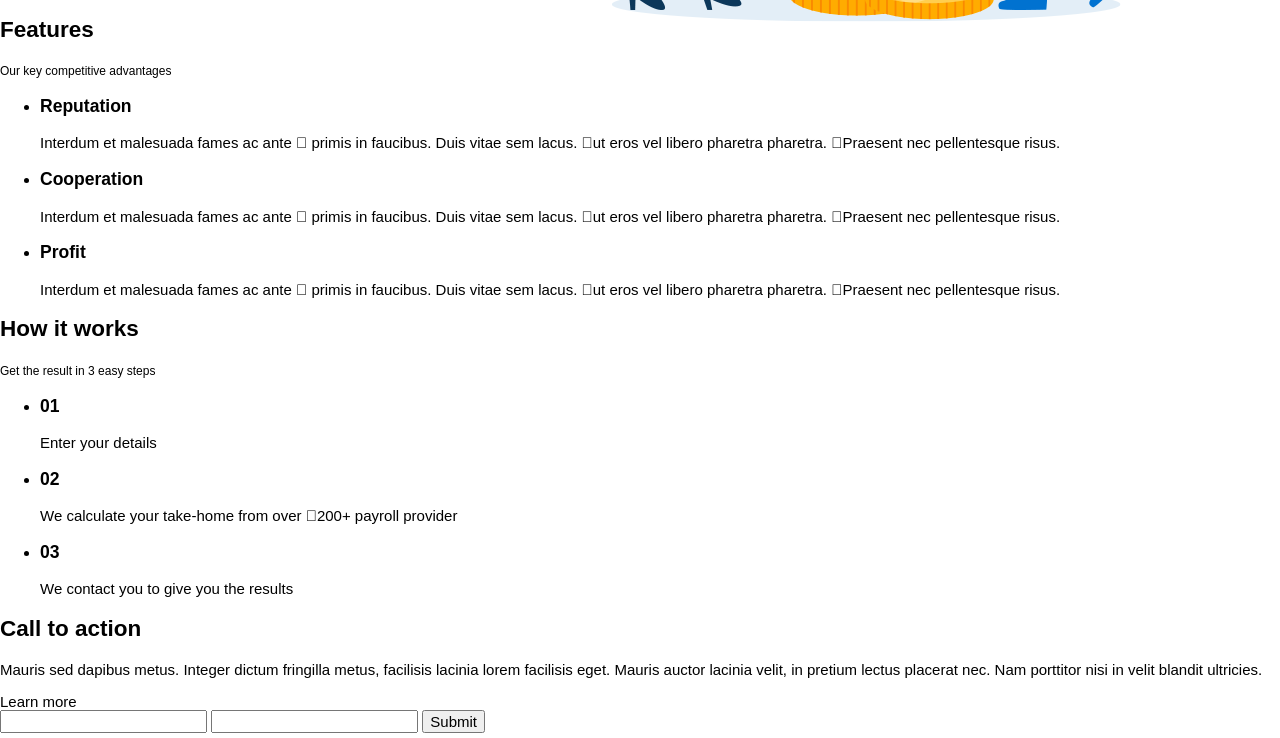
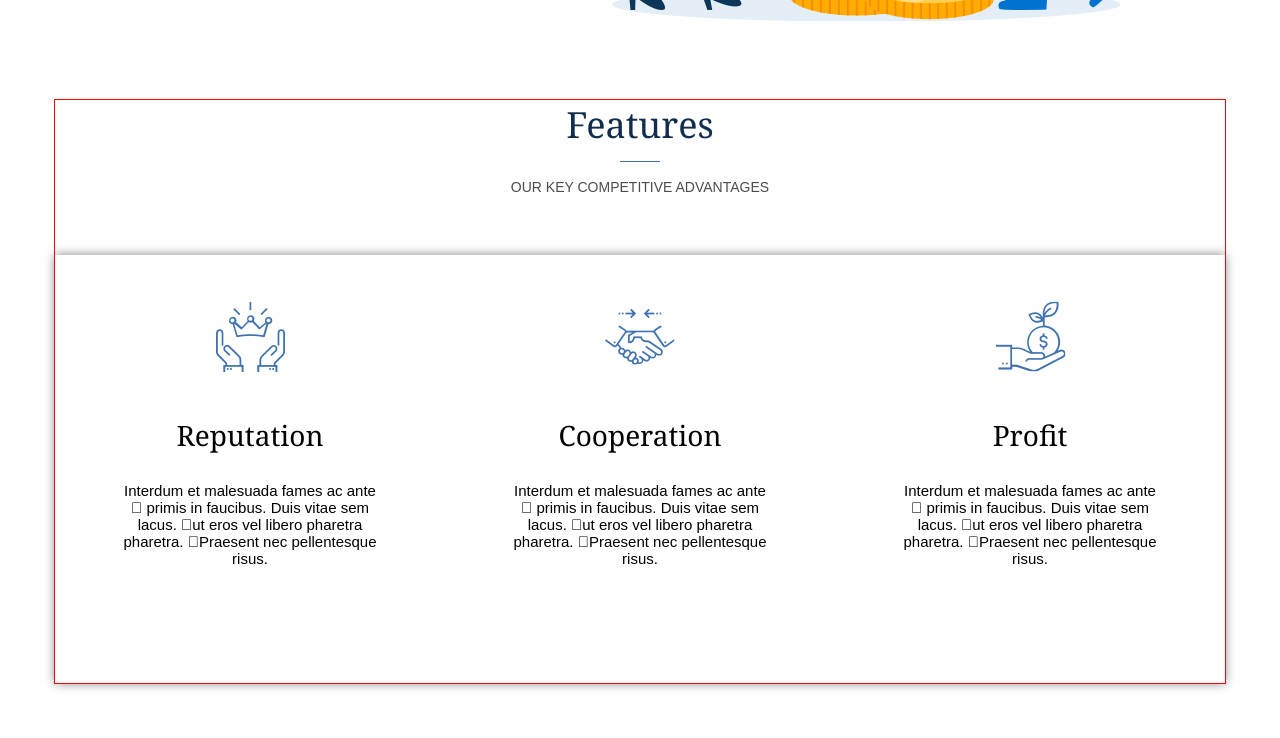
Before and after one commit to nadyawyn/mcash, a website: page app/index.html in a window 1280 px wide. Shown: the part 722-1460 px from the top of the page. Drawn offline with Linux system fonts and the light colour scheme.

Commit message:
Add Features section

```diff
--- a/app/index.html
+++ b/app/index.html
@@ -68,11 +68,12 @@
 	</header>
 	<main class="page-main">
 		<section class="features">
+			<div class="features__wrapper">
 				<h2 class="section__h2">Features</h2>
 				<small class="section__subtitle">Our key competitive advantages</small>
 				<ul class="features__ul">
 					<li>
-					<h3 class="features__h3">
+						<h3 class="features__h3 li001">
 							Reputation
 						</h3>
 						<p>
@@ -81,7 +82,7 @@
 						</p>
 					</li>
 					<li>
-					<h3 class="features__h3">
+						<h3 class="features__h3 li002">
 							Cooperation
 						</h3>
 						<p>
@@ -90,7 +91,7 @@
 						</p>
 					</li>
 					<li>
-					<h3 class="features__h3">
+						<h3 class="features__h3 li003">
 							Profit
 						</h3>
 						<p>
@@ -99,6 +100,8 @@
 						</p>
 					</li>
 				</ul>
+			</div>
+
 		</section>
 
 		<section class="how-it-works">
--- a/app/sass/_scaffolding.scss
+++ b/app/sass/_scaffolding.scss
@@ -35,4 +35,53 @@ img {
 	background-color: #ffffff;
 }
 
+section {
+	width: 100%;
+	padding-top: 72px;
+}
+
+.section__h2 {
+	text-align: center;
+
+	font-family: Georgia, 'Times New Roman', Times, serif;
+
+	font-size: 36px;
+
+	color: #112d4e;
+
+	font-weight: normal;
+}
+
+.section__subtitle {
+	display: block;
+	text-align: center;
+	text-transform: uppercase;
+	color: #4c4c4c;
+	font-size: 14px;
+
+	position: relative;
+}
+
+.section__subtitle::before {
+	content: "";
+	width: 40px;
+	height: 1px;
+
+	position: absolute;
+	left: 50%;
+	top: -18px;
+
+	margin-left: -20px;
+
+	background-color: #3f72af;
+}
+
+
 @import "blocks/page-header";
+@import "blocks/features";
+@import "blocks/how-it-works";
+@import "blocks/partners";
+@import "blocks/faq";
+@import "blocks/plans-calc";
+
+@import "blocks/page-footer";
--- /dev/null
+++ b/app/sass/blocks/_faq.scss
@@ -0,0 +1,18 @@
+.faq {
+	background-color: #f9f7f7;
+	&__item {
+	}
+
+	&__button {
+	}
+}
+.section {
+
+	&__h2 {
+	}
+
+	&__subtitle {
+	}
+}
+.button {
+}
--- /dev/null
+++ b/app/sass/blocks/_features.scss
@@ -0,0 +1,92 @@
+.features {
+
+	&__wrapper {
+		width: 1170px;
+		margin: 0 auto;
+
+		outline: 1px solid red;
+	}
+
+	&__ul {
+		@include reset-list;
+		width: 100%;
+		box-shadow: 0 0 10px rgba(0,0,0,0.5);
+
+		display: flex;
+
+		flex-flow: row wrap;
+		justify-content: space-around;
+
+		margin-top: 60px;
+		margin-bottom: 100px;
+
+		li {
+			padding-top: 133px;
+
+			display: block;
+			width: 265px;
+			height: 295px;
+
+			p {
+				text-align: center;
+			}
+
+			position: relative;
+		}
+
+		.li001::before {
+			content: "";
+			position: absolute;
+			top:44px;
+			left: 50%;
+			margin-left: -38px;
+
+			background-image: url(../img/li1.png);
+			background-repeat: no-repeat;
+			background-position: center;
+			width: 76px;
+			height: 76px;
+		}
+		.li002::before {
+			content: "";
+			position: absolute;
+			top:44px;
+			left: 50%;
+			margin-left: -38px;
+
+			background-image: url(../img/li2.png);
+			background-repeat: no-repeat;
+			background-position: center;
+			width: 76px;
+			height: 76px;
+		}
+		.li003::before {
+			content: "";
+			position: absolute;
+			top:44px;
+			left: 50%;
+			margin-left: -38px;
+
+			background-image: url(../img/li3.png);
+			background-repeat: no-repeat;
+			background-position: center;
+			width: 76px;
+			height: 76px;
+		}
+	}
+
+	&__h3 {
+		font-family: Georgia, 'Times New Roman', Times, serif;
+		font-size: 28px;
+		font-weight: normal;
+		text-align: center;
+	}
+}
+.section {
+
+	&__h2 {
+	}
+
+	&__subtitle {
+	}
+}
--- /dev/null
+++ b/app/sass/blocks/_how-it-works.scss
@@ -0,0 +1,16 @@
+.how-it-works {
+	background-color: #f9f7f7;
+	&__ul {
+	}
+
+	&__h3 {
+	}
+}
+.section {
+
+	&__h2 {
+	}
+
+	&__subtitle {
+	}
+}
--- /dev/null
+++ b/app/sass/blocks/_page-footer.scss
@@ -0,0 +1,27 @@
+.page-footer {
+	background-color: #112d4e;
+	color: #ffffff;
+	&__company-info {
+	}
+
+	&__logo {
+	}
+
+	&__documents {
+	}
+
+	&__h3 {
+	}
+
+	&__menu {
+	}
+
+	&__about {
+	}
+
+	&__social {
+	}
+
+	&__legal-address {
+	}
+}
--- a/app/sass/blocks/_page-header.scss
+++ b/app/sass/blocks/_page-header.scss
@@ -75,8 +75,8 @@
 	&__slogan {
 		display: block;
 		margin-top: 90px;
-		//margin-left: 40px;
 		font-size: 50px;
+		font-family: Georgia, 'Times New Roman', Times, serif;
 		line-height: 1.5em;
 
 		small {
--- /dev/null
+++ b/app/sass/blocks/_partners.scss
@@ -0,0 +1,13 @@
+.partners {
+	background-color: #f9f7f7;
+	&__logos {
+	}
+}
+.section {
+
+	&__h2 {
+	}
+
+	&__subtitle {
+	}
+}
--- /dev/null
+++ b/app/sass/blocks/_plans-calc.scss
@@ -0,0 +1,10 @@
+.plans-calc {
+	background-color: #3f72af;
+}
+.section {
+
+		&__h2 {
+		}
+}
+.visually-hidden {
+}
```
Also changed, not shown: app/css/style.css, app/css/style.min.css, app/img/li1.png (added), app/img/li2.png (added), app/img/li3.png (added). Lines whose indentation alone changed are shown as unchanged.
